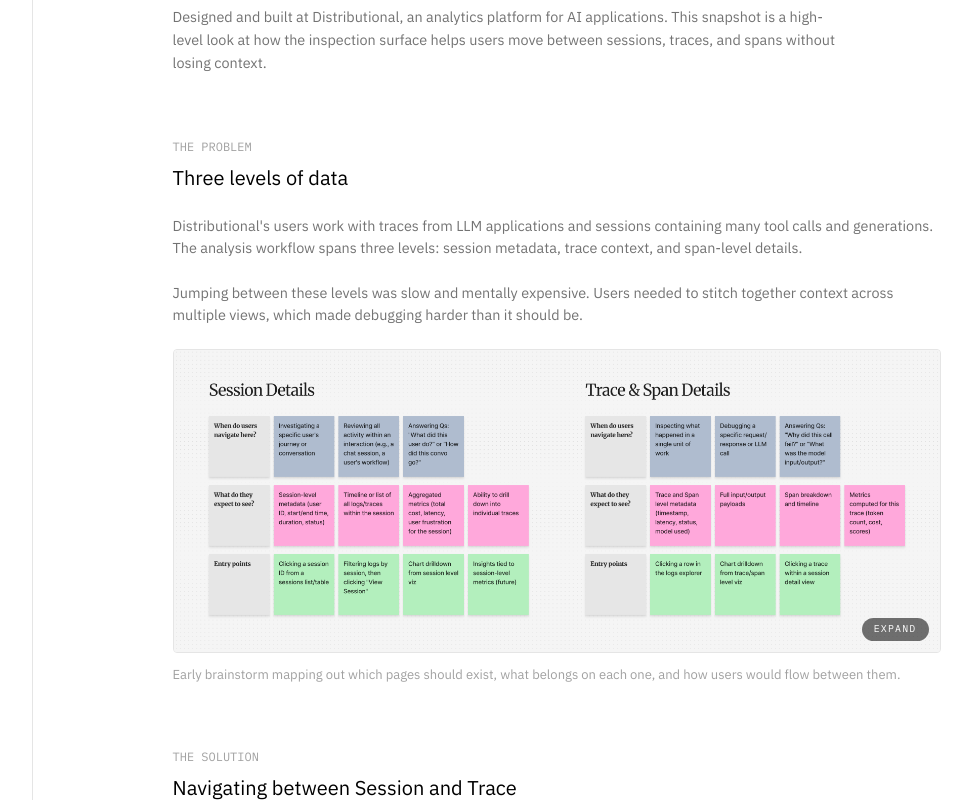
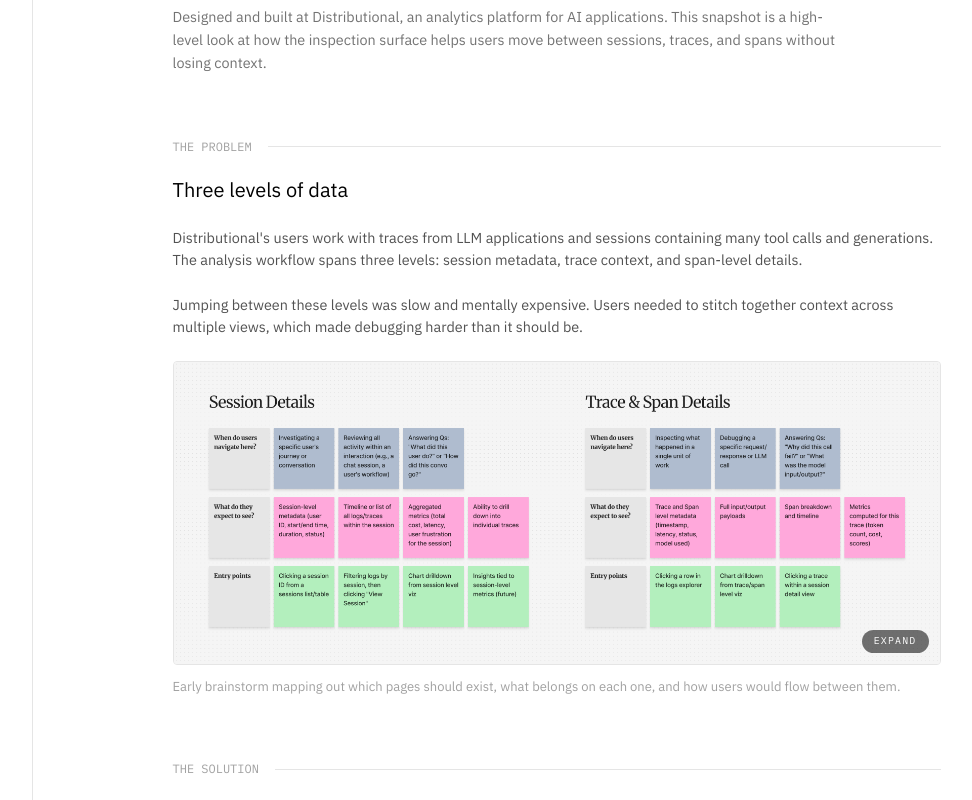
Before and after one commit to katrinacrisostomo/katrinacrisostomo.github.io, a React (Vite) app: page /#/session-trace-inspection in a window 1280 px wide. Shown: the part 840-1640 px from the top of the page, without its empty margins (200-1172 px from the left). Built offline with nearby package versions, Linux system fonts and the light colour scheme.

Commit message:
add Highlighter

```diff
--- /dev/null
+++ b/src/components/Highlighter.tsx
@@ -0,0 +1,108 @@
+import {
+  type CSSProperties,
+  type ReactNode,
+  useEffect,
+  useRef,
+  useState,
+} from "react";
+
+export type HighlighterColor = "yellow" | "pink" | "green" | "blue";
+
+const COLOR_GRADIENTS: Record<HighlighterColor, string> = {
+  yellow:
+    "linear-gradient(82deg,#f2be2273,#f2be221f 6%,#f2be2240 93%,#f2be2280)",
+  pink: "linear-gradient(82deg,#d6409f6b,#d6409f1f 6%,#d6409f38 93%,#d6409f7a)",
+  green:
+    "linear-gradient(82deg,#2ea06e6b,#2ea06e1f 6%,#2ea06e38 93%,#2ea06e7a)",
+  blue: "linear-gradient(82deg,#3884f46b,#3884f41f 6%,#3884f438 93%,#3884f47a)",
+};
+
+export type HighlighterProps = {
+  children: ReactNode;
+  /** Preset highlight ink color. Defaults to yellow. */
+  color?: HighlighterColor;
+  /** Custom gradient; overrides `color` when set. */
+  gradient?: string;
+  className?: string;
+};
+
+function prefersReducedMotion(): boolean {
+  return (
+    typeof window !== "undefined" &&
+    window.matchMedia("(prefers-reduced-motion: reduce)").matches
+  );
+}
+
+export default function Highlighter({
+  children,
+  color = "yellow",
+  gradient,
+  className,
+}: HighlighterProps) {
+  const markRef = useRef<HTMLSpanElement>(null);
+  const [isHighlighted, setIsHighlighted] = useState(false);
+
+  useEffect(() => {
+    if (prefersReducedMotion()) {
+      setIsHighlighted(true);
+      return;
+    }
+
+    const node = markRef.current;
+    if (!node) return;
+
+    let played = false;
+    let canAnimate = false;
+
+    const playHighlight = () => {
+      if (played) return;
+      played = true;
+      observer.disconnect();
+      requestAnimationFrame(() => {
+        requestAnimationFrame(() => {
+          setIsHighlighted(true);
+        });
+      });
+    };
+
+    const observer = new IntersectionObserver(
+      (entries) => {
+        for (const entry of entries) {
+          if (!entry.isIntersecting) {
+            canAnimate = true;
+            continue;
+          }
+          if (canAnimate && entry.intersectionRatio >= 0.2) {
+            playHighlight();
+          }
+        }
+      },
+      {
+        threshold: [0, 0.2, 0.35],
+        rootMargin: "-20% 0px -20% 0px",
+      },
+    );
+
+    observer.observe(node);
+    return () => observer.disconnect();
+  }, []);
+
+  const highlightGradient = gradient ?? COLOR_GRADIENTS[color];
+  const composedClassName = [
+    "highlighter-mark",
+    isHighlighted ? "is-highlighted" : "",
+    className,
+  ]
+    .filter(Boolean)
+    .join(" ");
+
+  const style = {
+    "--highlight-gradient": highlightGradient,
+  } as CSSProperties;
+
+  return (
+    <span ref={markRef} className={composedClassName} style={style}>
+      {children}
+    </span>
+  );
+}
--- a/src/components/snapshot/SnapshotSection.tsx
+++ b/src/components/snapshot/SnapshotSection.tsx
@@ -46,7 +46,7 @@
         <SnapshotTitle>{title}</SnapshotTitle>
         <SnapshotSubtitle>{subtitle}</SnapshotSubtitle>
       </div>
-      <div className="mt-6 flex flex-col gap-6 font-sans text-[0.9rem] text-neutral-500">
+      <div className="mt-6 flex flex-col gap-6 font-sans text-[0.9rem] text-neutral-600">
         {children}
       </div>
     </section>
--- a/src/components/snapshot/SnapshotSubtitle.tsx
+++ b/src/components/snapshot/SnapshotSubtitle.tsx
@@ -6,7 +6,7 @@
 };
 
 const baseClassName =
-  "mt-2 font-sans text-[1.0625rem] leading-[1.35] text-black sm:text-[1.125rem] md:text-[1.25rem]";
+  "mt-5 font-sans text-[1.0625rem] leading-[1.35] text-black sm:text-[1.125rem] md:text-[1.25rem]";
 
 export default function SnapshotSubtitle({
   children,
--- a/src/components/snapshot/SnapshotTitle.tsx
+++ b/src/components/snapshot/SnapshotTitle.tsx
@@ -5,7 +5,10 @@
   className?: string;
 };
 
-const baseClassName = "font-mono text-[0.75rem] uppercase text-neutral-400";
+const baseClassName = "flex items-center gap-4";
+const textClassName =
+  "font-mono text-[0.75rem] uppercase text-neutral-400 whitespace-nowrap";
+const lineClassName = "h-px flex-1 bg-neutral-200";
 
 export default function SnapshotTitle({
   children,
@@ -15,5 +18,10 @@
     ? `${baseClassName} ${className}`
     : baseClassName;
 
-  return <p className={composedClassName}>{children}</p>;
+  return (
+    <div className={composedClassName}>
+      <span className={textClassName}>{children}</span>
+      <span aria-hidden="true" className={lineClassName} />
+    </div>
+  );
 }
--- a/src/index.css
+++ b/src/index.css
@@ -29,6 +29,31 @@
   --color-tertiary: #c5dbfe;
 }
 
+.highlighter-mark {
+  display: inline;
+  -webkit-box-decoration-break: clone;
+  box-decoration-break: clone;
+  background-image: var(--highlight-gradient);
+  background-repeat: no-repeat;
+  background-size: 0% 100%;
+  border-radius: 0.25em 0.2em 0.22em 0.18em;
+  margin: -0.04em -0.06em;
+  padding: 0.04em 0.06em;
+  color: inherit;
+  transition: background-size 1.1s cubic-bezier(0.25, 0.46, 0.45, 0.94);
+}
+
+.highlighter-mark.is-highlighted {
+  background-size: 100% 100%;
+}
+
+@media (prefers-reduced-motion: reduce) {
+  .highlighter-mark {
+    transition: none;
+    background-size: 100% 100%;
+  }
+}
+
 @media (pointer: fine) {
   html.custom-cursor-active {
     cursor: none;
--- a/src/pages/QueryBuilderSnapshotPage.tsx
+++ b/src/pages/QueryBuilderSnapshotPage.tsx
@@ -1,4 +1,5 @@
 import CanonicalSchemaDiagram from "../components/CanonicalSchemaDiagram";
+import Highlighter from "../components/Highlighter";
 import FilterTyping from "../components/FilterTyping";
 import QueryBuilderDiagram from "../components/QueryBuilderDiagram";
 import QueryStructureComparison from "../components/QueryStructureComparison";
@@ -84,10 +85,13 @@
               So the real design problem was not simply — How do we let users
               write a log query?
             </p>
-            <p className="font-medium text-neutral-700">
-              The design challenge was — How do we create a query UI that is
-              easy enough for most users, flexible enough for power users, and
-              structured enough to be reused across the product?
+            <p>
+              The design challenge was —{" "}
+              <Highlighter color="pink">
+                How do we create a query UI that is easy enough for most users,
+                flexible enough for power users, and structured enough to be
+                reused across the product?
+              </Highlighter>
             </p>
             <SnapshotFrame caption="One Query Builder, reused across Logs, Dashboards, Evals, and Segments.">
               <QueryBuilderDiagram replayOnReenter />
@@ -191,8 +195,8 @@
               But there was a problem: our users could upload and define very
               different kinds of data.
             </p>
-            <p className="font-medium text-neutral-700">
-              There was no canonical schema.
+            <p>
+              <Highlighter color="pink">There was no canonical schema.</Highlighter>
             </p>
             <p>
               One team might have a field called <code>status</code>. Another
@@ -395,7 +399,7 @@
             </p>
             <p>
               I made the decision to switch to an explicit{" "}
-              <strong className="font-medium text-neutral-700">Apply</strong>{" "}
+              <Highlighter color="pink">Apply</Highlighter>{" "}
               button.
             </p>
             <p>
@@ -437,9 +441,11 @@
               chart could use the same filter structure to generate a drilldown.
               An eval could use the segment as a starting dataset.
             </p>
-            <p className="font-medium text-neutral-700">
-              The query builder was no longer just a form. It became connective
-              tissue.
+            <p>
+              <Highlighter color="pink">
+                The query builder was no longer just a form. It became connective
+                tissue.
+              </Highlighter>
             </p>
             <video
               src="/work/query-builder/drilldown[final]-nobg.mp4"
```
